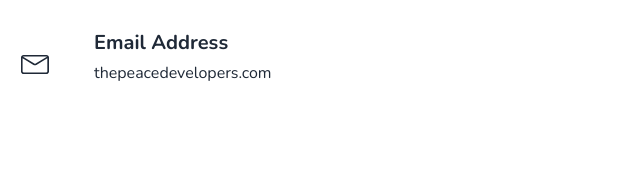
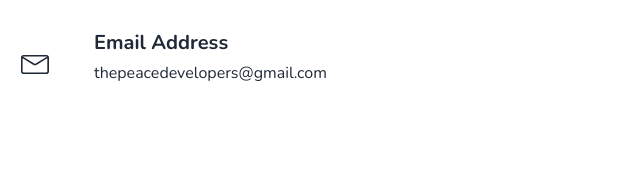
Before and after one commit to arsalanahmad123/kidsCoding, a plain HTML site: page index.html in a window 1280 px wide. Shown: the part 8167-8337 px from the top of the page, 0-640 px from the left. Drawn offline with nearby package versions, Linux system fonts and the light colour scheme.

Commit message:
Resolved gmail

```diff
--- a/index.html
+++ b/index.html
@@ -412,7 +412,7 @@
                             </div>
                             <div class="w-full">
                                 <h4 class="text-dark mb-1 text-xl font-bold">Email Address</h4>
-                                <p class="text-body-color text-base">thepeacedevelopers.com</p>
+                                <p class="text-body-color text-base">thepeacedevelopers@gmail.com</p>
                             </div>
                         </div>
                     </div>
```
